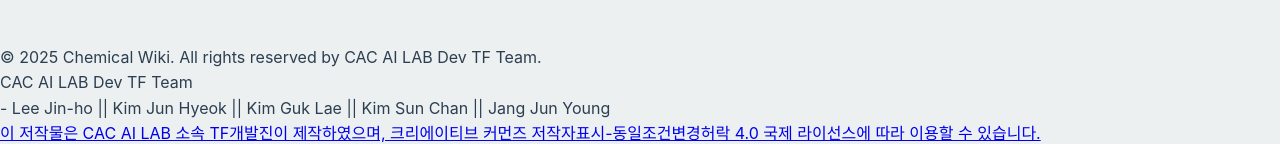
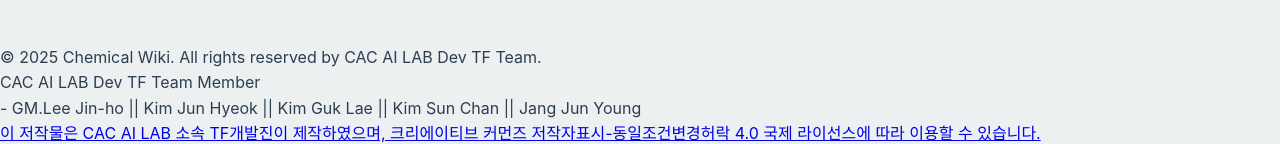
Before and after one commit to Jingu-Tr-Lee-06/Jingu-Tr-Lee-06.github.io, a plain HTML site: page index.html in a window 1280 px wide. Shown: the part 1896-2040 px from the top of the page. Drawn offline with Linux system fonts and the light colour scheme.

Commit message:
Real Final Ya ho

```diff
--- a/index.html
+++ b/index.html
@@ -80,8 +80,8 @@
     <footer class="footer">
         <div class="footer-content">
             <p>&copy; 2025 Chemical Wiki. All rights reserved by CAC AI LAB Dev TF Team.</p>
-            <p>CAC AI LAB Dev TF Team</p>
-            <p>- Lee Jin-ho || Kim Jun Hyeok || Kim Guk Lae || Kim Sun Chan || Jang Jun Young</p>
+            <p>CAC AI LAB Dev TF Team Member</p>
+            <p>- GM.Lee Jin-ho || Kim Jun Hyeok || Kim Guk Lae || Kim Sun Chan || Jang Jun Young</p>
             <p class="ccl-license">
                 <a href="https://creativecommons.org/licenses/by-sa/4.0/" target="_blank" rel="noopener noreferrer">
                     이 저작물은 CAC AI LAB 소속 TF개발진이 제작하였으며, 크리에이티브 커먼즈 저작자표시-동일조건변경허락 4.0 국제 라이선스에 따라 이용할 수 있습니다.
@@ -130,4 +130,5 @@
 
     <script type="module" src="script.js"></script>
 </body>
+
 </html>
```
